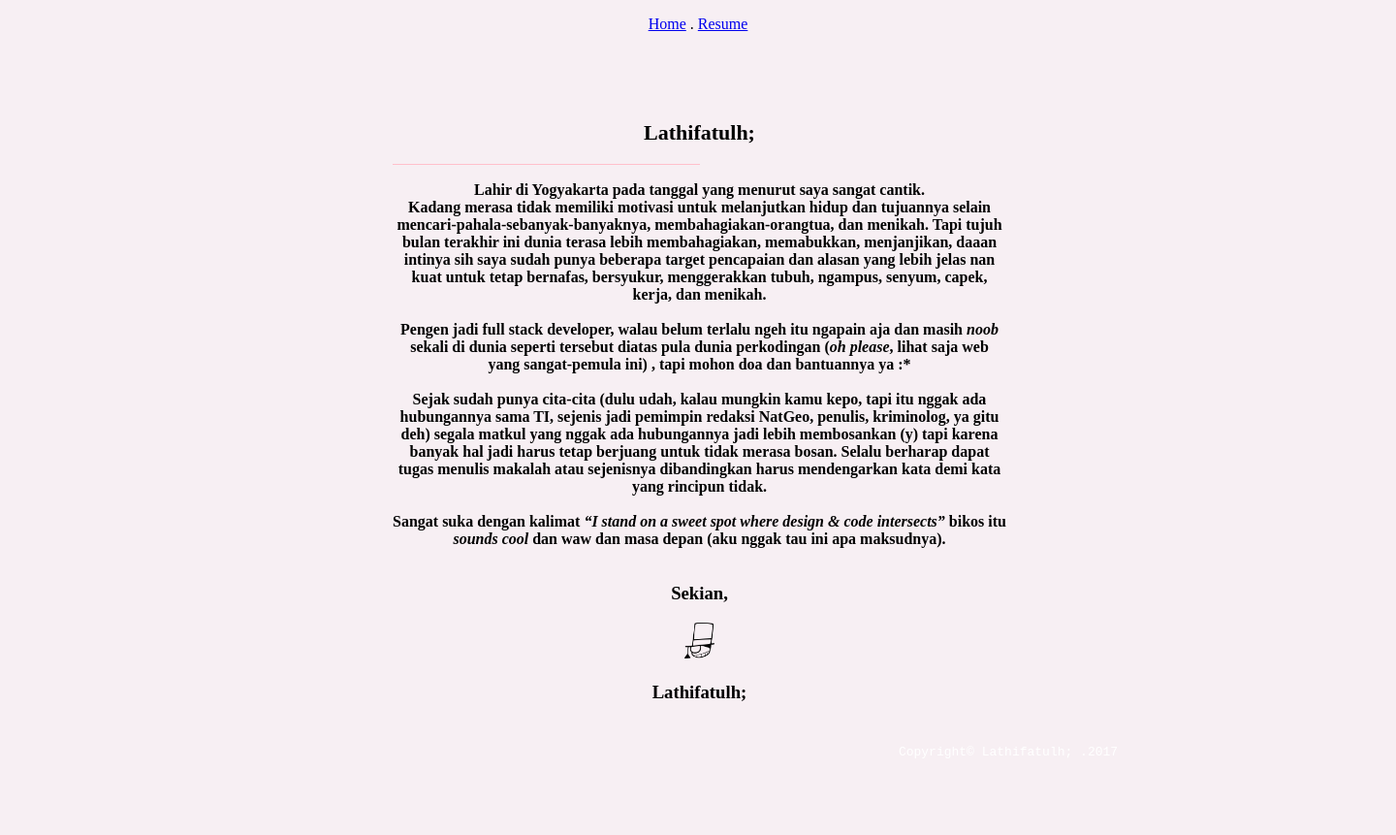
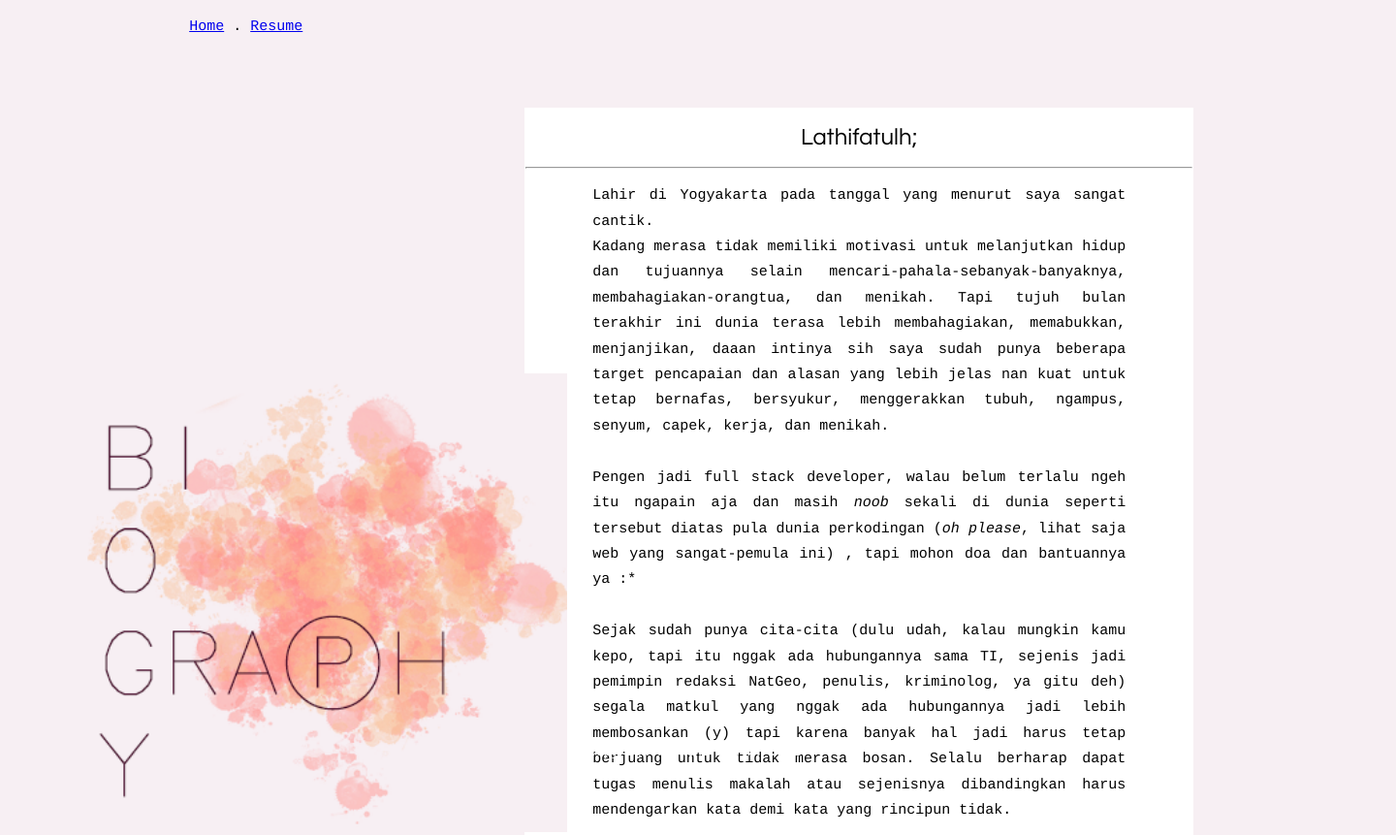
Before and after one commit to ummuelha/ummuelha.github.io, a plain HTML site: page portfolio/bio.html in a window 1280 px wide. Shown: the top 861 px of the page at 97% size, 1440 px wide, since content can reach past the window. Drawn offline with Linux system fonts and the light colour scheme.

Commit message:
Update buatbio.css

```diff
--- a/portfolio/buatbio.css
+++ b/portfolio/buatbio.css
@@ -1,9 +1,9 @@
 body{
 	background-color: #f7eff3;
 	margin: 0;
-	padding: 0 400px 60px 400px;
+	padding: 0 30px 50px 80px;
 	border: 0;
-	width: 50%;
+	width: 90%;
 }
 
 header{
@@ -20,59 +20,52 @@ table{
 	width: 100%;
 }
 
-th.kanan{
-	height: 100px;
-	width: 100%;
+th.kiri{
+	height: 50px;
+	width: 40%;
 	background-color: #f7eff3;
 }
 
-img.head{
-	width: 100%
+tr:hover {
+	background-color: #f5f5f5
 }
-hr{
-	display: block;
-    height: 1px;
-    border: 0;
-    border-top: 1px solid pink;
-    margin: 1em 0;
-    padding: 0;
-    width: 50%;
+
+th.kanan{
+	height: 50px;
+	width: 60%;
+	background-color: #ffffff;
+}
+img{
+	width: 110%
+}
+
+h1{
+	font-size: 20px
+	color: black;
 }
 
 h2{
-	font-family: 'Allan';
-	font-size: 22px;
-}
-.baris{
-	width: 100%;
-	margin-top: 0.3;
-	margin-bottom: 0.5;
-	height: 100%;
-	vertical-align: middle;
+	font-family: Century Gothic,CenturyGothic,AppleGothic,sans-serif;
+	font-size: 24px;
+	font-style: normal;
+	font-variant: normal;
+	font-weight: 400;
+	line-height: 20px;
 }
 
-img{
-	width: 5%
+h3{
+	font-family: monaco,Consolas,Lucida Console,monospace;
+	font-size: 15px;
+	font-style: normal;
+	font-variant: normal;
+	font-weight: 500;
+	line-height: 27px;
+	text-align: right;
+	margin-right: 10%;
 }
 
-.isinya{
-	background: #efe4dc;
-	padding: 10%;
-}
-
-.judul{
-	text-align: center;
-}
-.kolkir{
-	display: inline-block;
-	margin-left: 3%;
-	width: 30%;
-	height: 100%;
-	line-height: 100%;
-}
-.kolkan{
-	display: inline-block;
-	width: 60%
+img.kid{
+	width: 4%;
 }
 
 footer{
@@ -85,3 +78,21 @@ footer{
 	text-align: center;
 	padding-top: 10px;
 }
+
+footer:hover{
+	background-color: #d66d7d;
+	color: white;
+	opacity: 0.3;
+}
+
+p{
+	font-family: Rockwell,Courier Bold,Courier,Georgia,Times,Times New Roman,serif;
+	font-size: 15px;
+	font-style: normal;
+	font-variant: normal;
+	font-weight: 500;
+	line-height: 26.4px;
+	text-align: justify;
+	margin-left: 10%;
+	margin-right: 10%;
+}
```
